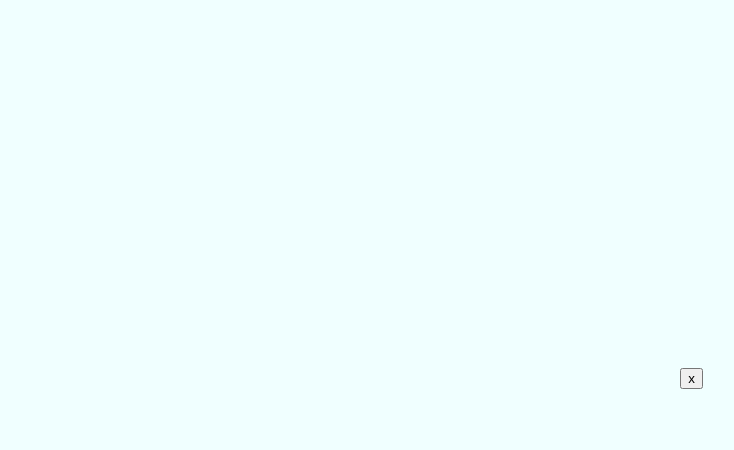
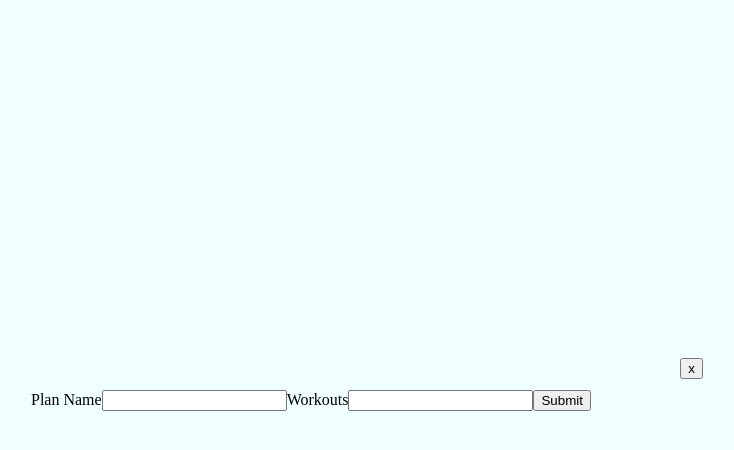
Before and after one commit to fromendtostart/YourHealthBuddy, a React (Vite) app: page / in a window 1280 px wide. Both pictures are taken after a click on the button "Create plan". Shown: the top 450 px of the page, without its empty margins (289-1023 px from the left). Built offline with nearby package versions, Linux system fonts and the light colour scheme.

Commit message:
implemented login and add plan

```diff
--- a/src/Components/Login.tsx
+++ b/src/Components/Login.tsx
@@ -1,13 +1,16 @@
 import "./stylesheets/register.css";
 import axios from "axios";
-import { useState, useContext } from "react";
+import { useState, useContext, useEffect } from "react";
 import AuthContext from "../context/AuthProvider";
 
  export default function Register(){
 
     //usecontext and auth
 
-    const {setAuth} = useContext<any>(AuthContext);
+    const {auth, setAuth} = useContext<any>(AuthContext);
+    useEffect(() => {
+        console.log(auth);
+      }, [auth]);
 
     //for form elements
     const [email, setEmail] = useState<string>('');
@@ -39,6 +42,7 @@ import AuthContext from "../context/AuthProvider";
                 //accestoken made availible globally by usecontext
                 const accessToken = response?.data?.token; //again, token property is sent by server so match that
                 setAuth({email, pwd, accessToken});
+
         }catch(err : unknown){
             if(!(err as any)?.response){
                 //(err as any means bypassong type checking for that specific expression)
--- a/src/Components/Planpopup.tsx
+++ b/src/Components/Planpopup.tsx
@@ -1,5 +1,7 @@
-import { ReactHTMLElement } from "react";
+import { useState, useContext } from "react";
 import "./stylesheets/planpopup.css"
+import AuthContext from "../context/AuthProvider";
+import axios from "axios"
 
 interface Popup {
     trigger : boolean,
@@ -8,13 +10,89 @@ interface Popup {
     children : any
 }
 
+interface workoutObj {
+    "workout" : string,
+    "number" : number
+}
+
 
 export default function Planpopup(props : Popup){
-return(props.trigger) ? (
+
+    const {auth} = useContext<any>(AuthContext);
+    console.log(auth.accessToken);
+    const [planName, setPlanName] = useState<string>("");
+    const [workouts, setWorkouts] = useState<string>("");
+
+    const handleSubmit = async function(e : React.FormEvent){
+        e.preventDefault();
+
+        const workoutList : Array<string> = workouts.split(",");
+        const numberedWorkoutList : Array<workoutObj> = workoutList.map((workout : string) => ({"workout" : workout, "number" : 0}))
+
+
+        const planData = {
+            "plan" : {
+                "name" : planName,
+                "plan" : {
+                    "dates" : {
+                        "start" : Date.now(),
+                        "current" : Date.now()
+                    },
+                    "data" : {
+                        "today" : numberedWorkoutList,
+                        "sum" : numberedWorkoutList
+                    }
+                }
+            }
+
+        }
+        const axiosreq = axios.create({
+            baseURL : "http://localhost:5000/data"
+        })
+
+        const createplanURL = "/add";
+        try{
+            const response = await axiosreq.post(createplanURL,
+                    planData,
+                    {
+                        headers: {"Content-Type" : "application/json", "Authorization" : `Bearer ${auth.accessToken}`}
+                    }
+                );
+                console.log(response);
+        }catch(err : unknown){
+            if(!(err as any)?.response){
+                alert("No response from server");
+            } else if ((err as any).response?.status === 409){
+                alert("Username taken");
+            } else {
+                    alert("Registration failed")
+                }
+            }
+    }
+
+    return(props.trigger) ? (
         <div className="popup">
             <div className="popup-content">
                 <button className="close-btn" onClick={() => props.setTrigger(false)}>x</button>
-
+                <form>
+                    <label htmlFor="name">Plan Name</label>
+                    <input
+                        type="text"
+                        id="name"
+                        required
+                        value = {planName}
+                        onChange={(e)=>setPlanName(e.target.value)}
+                    />
+                    <label htmlFor="workouts">Workouts</label>
+                    <input
+                        type="text"
+                        id="workouts"
+                        required
+                        value = {workouts}
+                        onChange={(e)=>setWorkouts(e.target.value)}
+                    />
+                    <button onClick={handleSubmit}>Submit</button>
+                </form>
             </div>
         </div>
     ) : "";
--- /dev/null
+++ b/src/Components/test.js
@@ -0,0 +1,4 @@
+const a = "a, b, c, d"
+const b = a.split(",").map((arg) => ({"workout" : arg, "number" : 0}))
+
+console.log(b);
```
